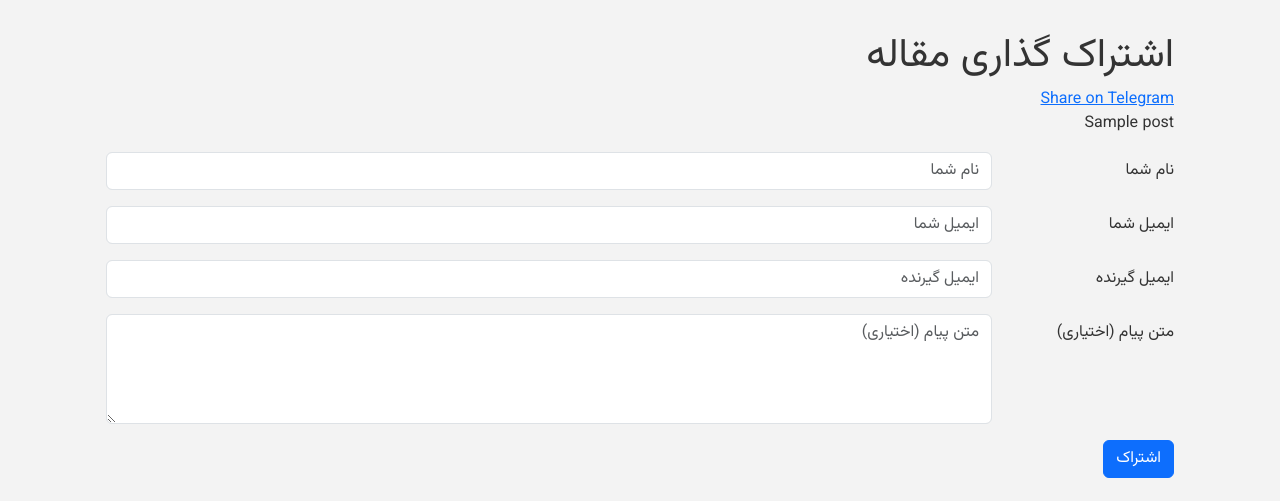
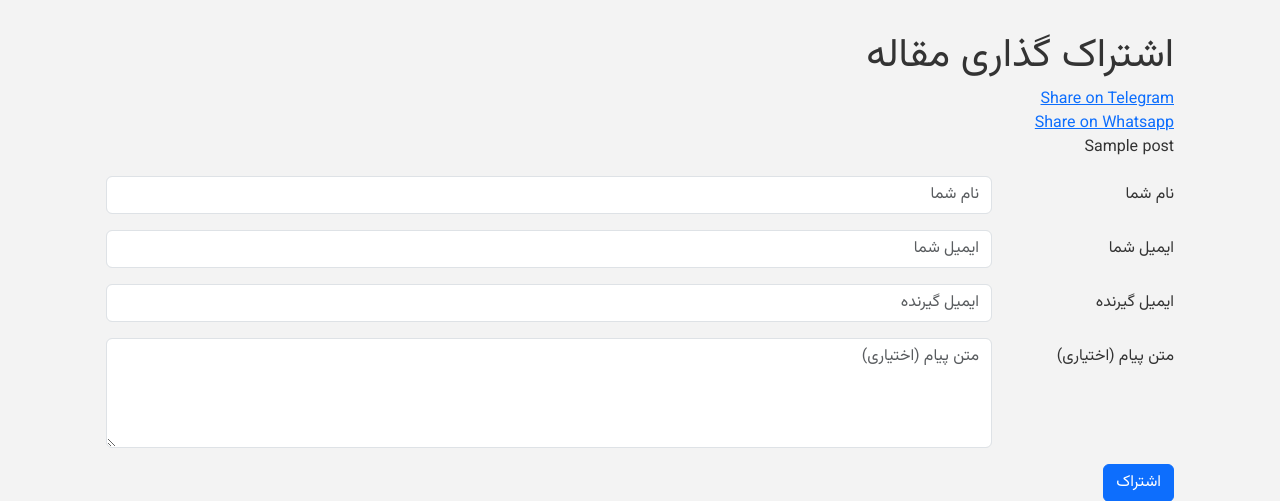
Before and after one commit to shahrokh-ashayeri/blog, a Django app: page /posts/share/?post_id=1 in a window 1280 px wide. Shown: the part 296-797 px from the top of the page. Run offline with Django 5.2, Linux system fonts and the light colour scheme; tables that the repository leaves empty hold one stand-in row (values such as "Sample post").

Commit message:
add whatsapp share link

```diff
--- a/post/views.py
+++ b/post/views.py
@@ -4,6 +4,7 @@ from .forms import CommentForm, ShareForm
 from django.core.paginator import Paginator, EmptyPage, PageNotAnInteger
 from django.views.generic import ListView
 from django.contrib import messages
+import urllib.parse
 
 # def post_list(request):
 #     posts_list = Post.objects.all()
@@ -65,5 +66,6 @@ def post_share(request):
 
         post = Post.objects.get(id=post_id)
         post_url = request.build_absolute_uri(post.get_absolute_url())
-        telegram_share_url = f"https://t.me/share/url?url={post_url}&text=Check this post!"
-        return render(request, "post/post_share.html", {"form": form, "post": post, 'telegram_share_url': telegram_share_url})
+        telegram_share_url = f"https://t.me/share/url?url={post_url}&text=لطفا این پست رو مشاهده کنید"
+        whatsapp_share_url = f"https://api.whatsapp.com/send?text={urllib.parse.quote(post_url)}"
+        return render(request, "post/post_share.html", {"form": form, "post": post, 'telegram_share_url': telegram_share_url, 'whatsapp_share_url': whatsapp_share_url})
--- a/templates/post/post_share.html
+++ b/templates/post/post_share.html
@@ -5,6 +5,7 @@
     <div class="col">
       <h1>اشتراک گذاری مقاله</h1>
       <div><a href="{{telegram_share_url}}">Share on Telegram</a></div>
+      <div><a href="{{whatsapp_share_url}}">Share on Whatsapp</a></div>
       {% if form.errors %}
         <div class="alert alert-danger">
           {% for field in form %}
```
